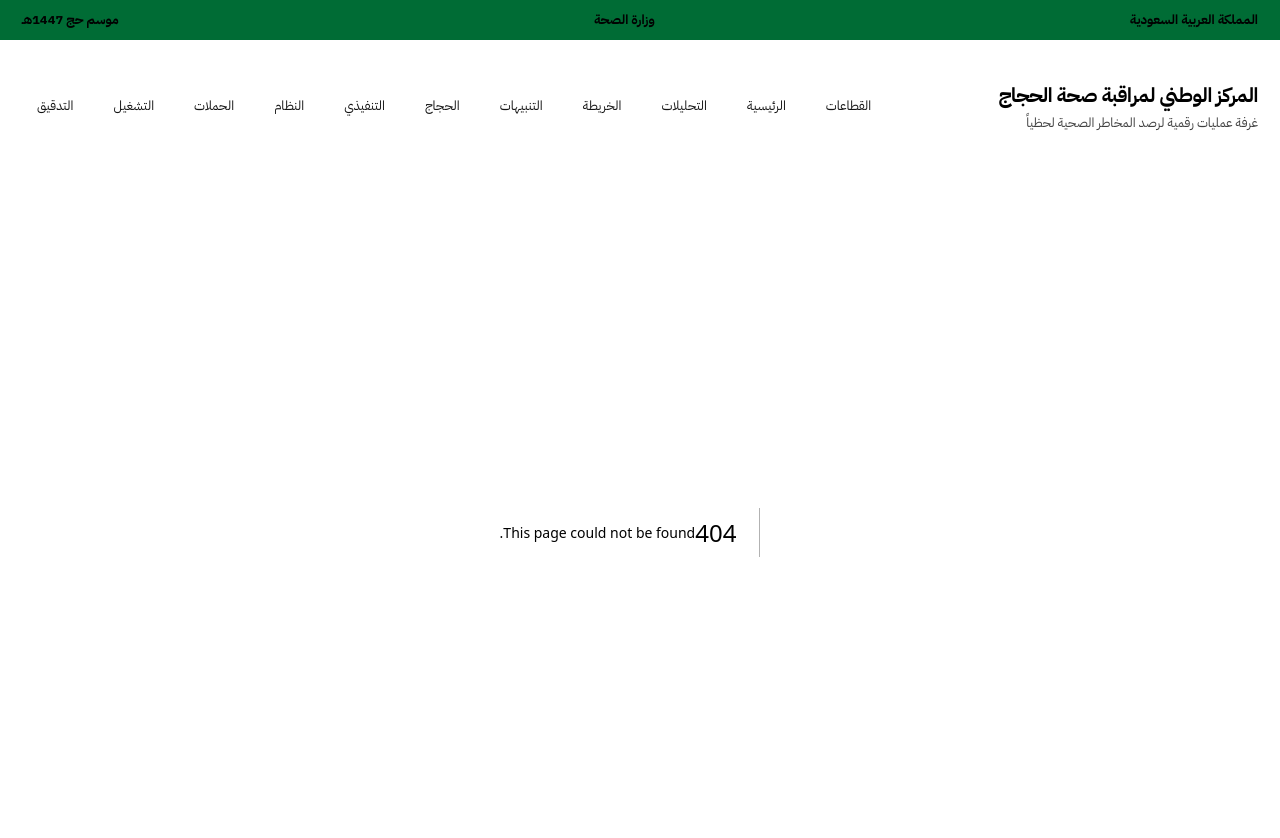
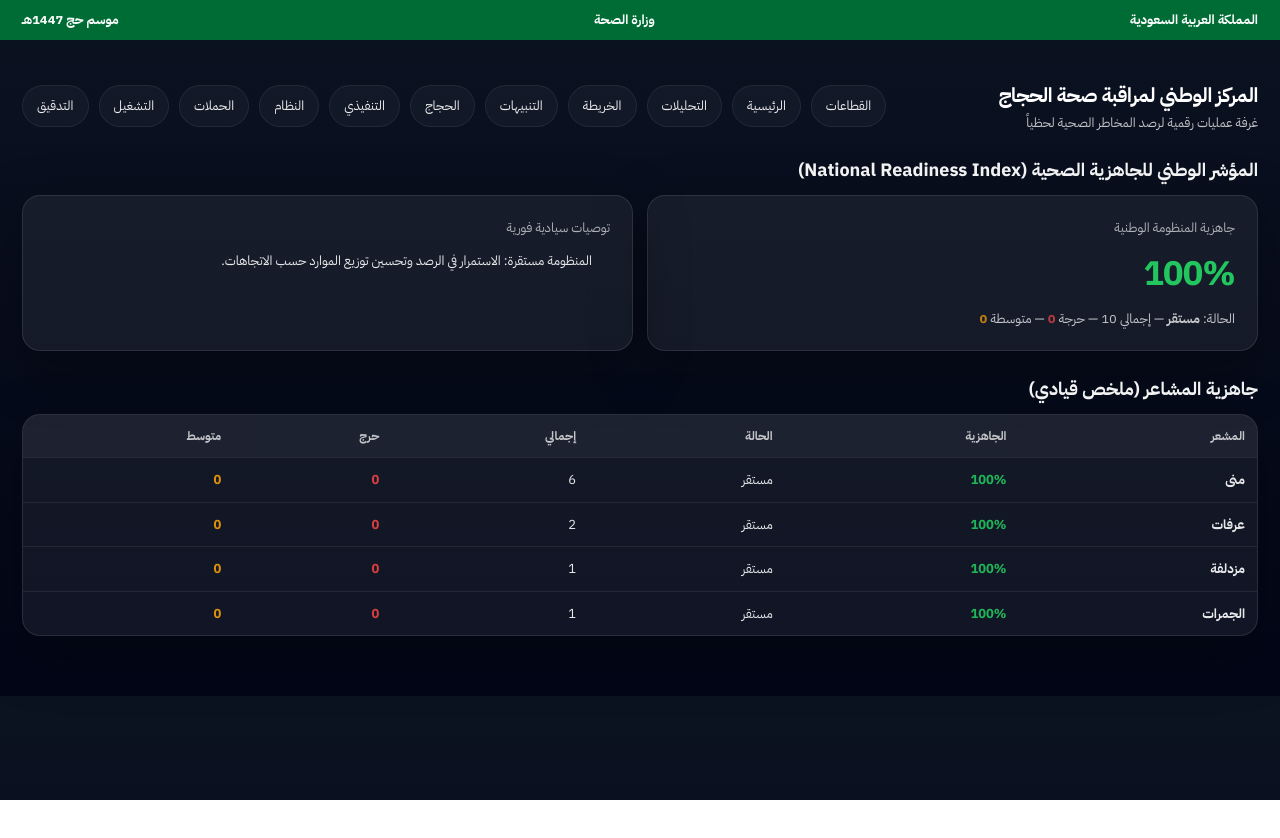
Before and after one commit to jkg9rmd8td-blip/hajj-health-monitoring, a Next.js app: page /national in a window 1280 px wide. Before the commit this address had no page. Shown: the top 838 px of the page. After the commit the page ends 800 px from the top, so only its background shows below. Built offline with nearby package versions, Linux system fonts and the light colour scheme.

Commit message:
Create page.js

```diff
--- /dev/null
+++ b/app/national/page.js
@@ -0,0 +1,144 @@
+"use client"
+
+import { useEffect, useMemo, useState } from "react"
+
+function normalizeRiskArabic(v) {
+  const x = String(v ?? "").trim()
+  if (x.includes("حرج")) return "critical"
+  if (x.includes("متوسط")) return "medium"
+  return "low"
+}
+
+function readinessIndex(total, critical, medium) {
+  if (!total) return 100
+  const c = (critical / total) * 100
+  const m = (medium / total) * 100
+  let score = 100 - Math.round(c * 1.25) - Math.round(m * 0.55)
+  if (score < 0) score = 0
+  if (score > 100) score = 100
+  return score
+}
+
+function band(score) {
+  if (score >= 85) return { label: "مستقر", cls: "green" }
+  if (score >= 70) return { label: "مراقبة", cls: "amber" }
+  return { label: "تأهب", cls: "red" }
+}
+
+function toMashaaer(loc) {
+  const s = String(loc ?? "").toLowerCase()
+  if (s.includes("عرفات")) return "عرفات"
+  if (s.includes("مزدلفة")) return "مزدلفة"
+  if (s.includes("جمر")) return "الجمرات"
+  if (s.includes("منى")) return "منى"
+  return "أخرى"
+}
+
+export default function National() {
+  const [data, setData] = useState([])
+
+  useEffect(() => {
+    fetch("/api/pilgrims", { cache: "no-store" })
+      .then(r => r.json())
+      .then(setData)
+      .catch(() => setData([]))
+  }, [])
+
+  const national = useMemo(() => {
+    const total = data.length
+    const critical = data.filter(p => normalizeRiskArabic(p.risk_level ?? p.risk) === "critical").length
+    const medium = data.filter(p => normalizeRiskArabic(p.risk_level ?? p.risk) === "medium").length
+    const score = readinessIndex(total, critical, medium)
+    const b = band(score)
+    return { total, critical, medium, score, ...b }
+  }, [data])
+
+  const mashaaer = useMemo(() => {
+    const map = new Map()
+    for (const p of data) {
+      const key = toMashaaer(p.clinic_location ?? p.location)
+      const risk = normalizeRiskArabic(p.risk_level ?? p.risk)
+      const e = map.get(key) ?? { name: key, total: 0, critical: 0, medium: 0, low: 0 }
+      e.total++
+      e[risk]++
+      map.set(key, e)
+    }
+
+    const arr = Array.from(map.values()).map(x => {
+      const score = readinessIndex(x.total, x.critical, x.medium)
+      const b = band(score)
+      return { ...x, score, bandLabel: b.label, bandClass: b.cls }
+    })
+
+    return arr.sort((a, b) => a.score - b.score)
+  }, [data])
+
+  const actions = useMemo(() => {
+    const items = []
+    if (national.score < 70) {
+      items.push("رفع مستوى التأهب الوطني: تعزيز فرق الإسعاف في القطاعات الأقل جاهزية.")
+      items.push("تفعيل إجراءات بيئية: زيادة التبريد/الرش في بؤر الخطر خلال الذروة.")
+      items.push("تنبيه الحملات: توجيه وقائي إلزامي للمجموعات عالية الخطورة.")
+    } else if (national.score < 85) {
+      items.push("رفع المراقبة: زيادة نقاط الفرز وتفعيل رسائل وقائية للحملات.")
+      items.push("تجهيز فرق متنقلة احتياطية قرب القطاعات ذات الجاهزية المتوسطة.")
+    } else {
+      items.push("المنظومة مستقرة: الاستمرار في الرصد وتحسين توزيع الموارد حسب الاتجاهات.")
+    }
+    return items
+  }, [national])
+
+  return (
+    <main>
+      <div className="sectionTitle">المؤشر الوطني للجاهزية الصحية (National Readiness Index)</div>
+
+      <div className="grid2">
+        <div className="card">
+          <div className="kpiLabel">جاهزية المنظومة الوطنية</div>
+          <div className={"kpiValue " + national.cls}>{national.score}%</div>
+          <div style={{ marginTop: 10, opacity: .75, fontSize: 13 }}>
+            الحالة: <b>{national.label}</b> — إجمالي {national.total} — حرجة <b className="red">{national.critical}</b> — متوسطة <b className="amber">{national.medium}</b>
+          </div>
+        </div>
+
+        <div className="card">
+          <div className="kpiLabel">توصيات سيادية فورية</div>
+          <ol style={{ margin: 0, paddingRight: 18, opacity: .9, lineHeight: 2, fontSize: 13 }}>
+            {actions.map((a, i) => <li key={i}>{a}</li>)}
+          </ol>
+        </div>
+      </div>
+
+      <div className="sectionTitle">جاهزية المشاعر (ملخص قيادي)</div>
+      <div className="card" style={{ padding: 0 }}>
+        <table className="table">
+          <thead>
+            <tr>
+              <th>المشعر</th>
+              <th>الجاهزية</th>
+              <th>الحالة</th>
+              <th>إجمالي</th>
+              <th>حرج</th>
+              <th>متوسط</th>
+            </tr>
+          </thead>
+          <tbody>
+            {mashaaer.map((m, i) => (
+              <tr key={i}>
+                <td style={{ fontWeight: 900 }}>{m.name}</td>
+                <td className={m.bandClass} style={{ fontWeight: 900 }}>{m.score}%</td>
+                <td>{m.bandLabel}</td>
+                <td>{m.total}</td>
+                <td className="red" style={{ fontWeight: 900 }}>{m.critical}</td>
+                <td className="amber" style={{ fontWeight: 900 }}>{m.medium}</td>
+              </tr>
+            ))}
+            {mashaaer.length === 0 && (
+              <tr><td colSpan={6} style={{ textAlign: "center", opacity: .6, padding: 18 }}>لا توجد بيانات.</td></tr>
+            )}
+          </tbody>
+        </table>
+      </div>
+    </main>
+  )
+}
```
